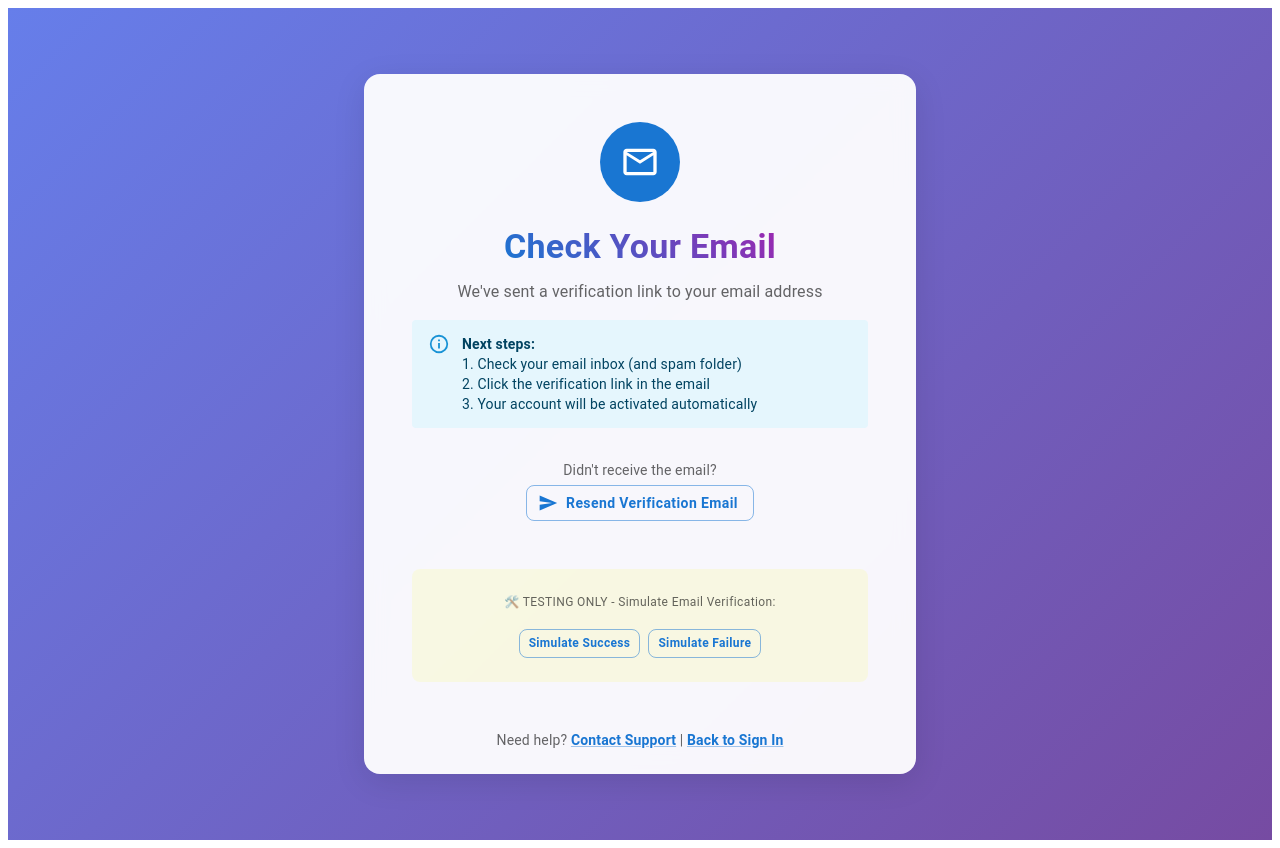
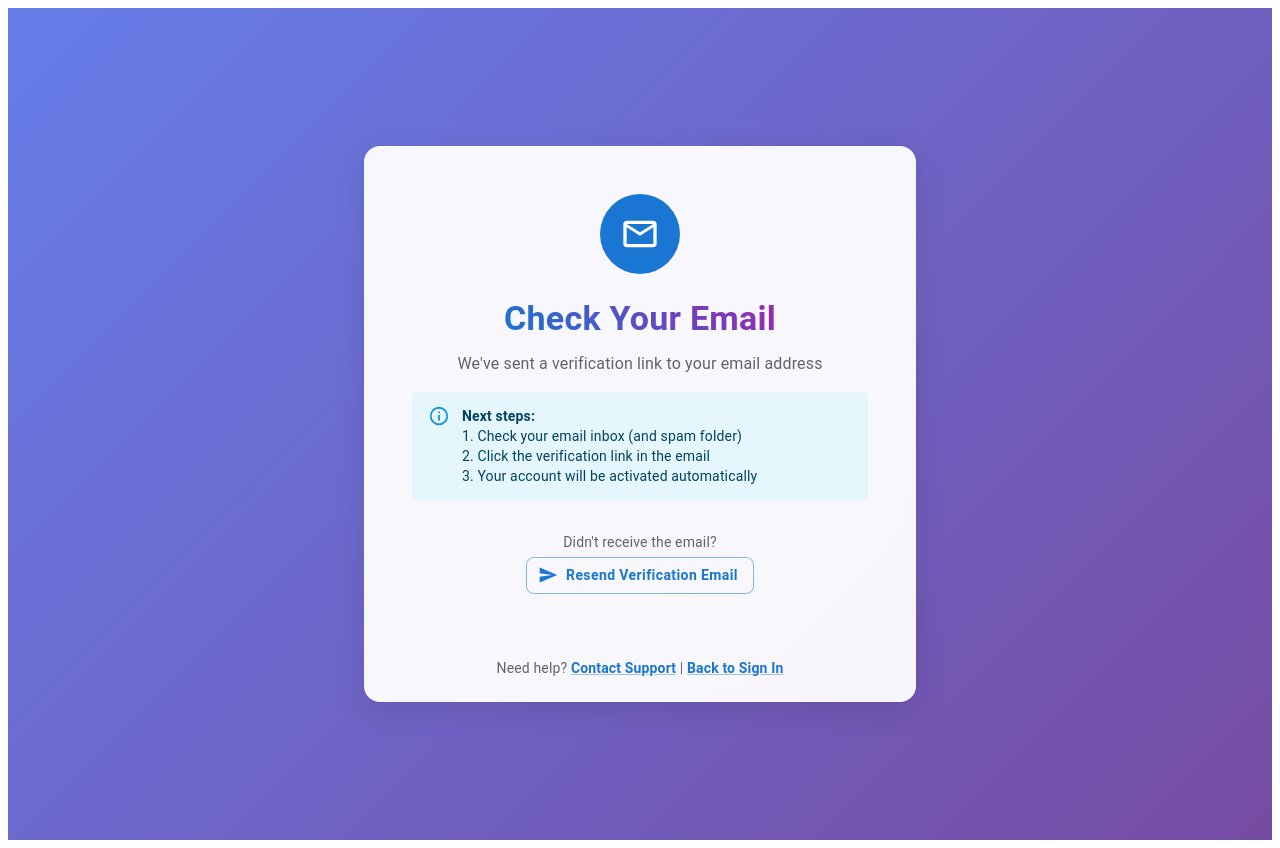
Before and after one commit to zenmeraki7/Metamatrix-Affiliates, a React (Vite) app: page /verify-email in a window 1280 px wide. Built offline with nearby package versions, Linux system fonts and the light colour scheme.

Commit message:
login,signUp,VerifyEmail integration completed

```diff
--- a/src/pages/Auth/Login.jsx
+++ b/src/pages/Auth/Login.jsx
@@ -27,7 +27,7 @@ import {
   Facebook,
   GitHub
 } from '@mui/icons-material';
-
+import axios from 'axios';
  function Login() {
   const [showPassword, setShowPassword] = useState(false);
   const [formData, setFormData] = useState({
@@ -79,7 +79,25 @@ import {
     if (!validateForm()) return;
 
     setIsLoading(true);
+    try{
+const response = await axios.post('http://localhost:58307/referral/affiliate-userlogin', {
+  email: formData.email,
+  password: formData.password
+});
+localStorage.setItem('affiliateToken', response.data.token);
+localStorage.setItem('affiliateUser', JSON.stringify(response.data.user));
 
+// Optional: Redirect to dashboard
+window.location.href = '/dashboard';
+
+      console.log('Login successful:', response);
+    }
+    catch(error) {
+      console.error('Login error:', error);
+      setIsLoading(false);
+setErrors({ general: error.response?.data?.message || 'Login failed. Please try again.' });
+      return;
+    }
     // Simulate API call
     setTimeout(() => {
       setIsLoading(false);
--- a/src/pages/Auth/SignUp.jsx
+++ b/src/pages/Auth/SignUp.jsx
@@ -31,7 +31,7 @@ import {
 } from '@mui/icons-material';
 import { createTheme, ThemeProvider } from '@mui/material/styles';
 import { useNavigate } from 'react-router-dom';
-
+import axios from 'axios';
 const theme = createTheme({
   palette: {
     primary: {
@@ -95,6 +95,7 @@ export default function MUISignUpForm() {
   const [errors, setErrors] = useState({});
   const [isLoading, setIsLoading] = useState(false);
   const [showSuccess, setShowSuccess] = useState(false);
+  const [showError, setShowError] = useState(false);
 
   const handleInputChange = (e) => {
     const { name, value } = e.target;
@@ -160,12 +161,35 @@ export default function MUISignUpForm() {
     if (!validateForm()) return;
 
     setIsLoading(true);
+    try{
+const { name, email, password } = formData;
+const response = await axios.post('http://localhost:58307/referral/affiliate-usersignup', {
+  name,
+  email,
+  password,
+});
+console.log('Response:', response);
 
-    setTimeout(() => {
-      setIsLoading(false);
-      setShowSuccess(true);
-      setTimeout(() => setShowSuccess(false), 4000);
-    }, 2000);
+if (response.status === 200) {
+  setShowSuccess(true);
+  setTimeout(() => {
+    setShowSuccess(false);
+    navigate('/verify-email');
+  }, 3000);
+}
+    }
+ catch (error) {
+  setIsLoading(false);
+  const message = error.response?.data?.message || 'Failed to create account. Please try again.';
+  setErrors({ form: message });
+  setShowError(true);
+
+  // Auto-close after 4 seconds
+  setTimeout(() => {
+    setShowError(false);
+  }, 4000);
+}
+
   };
 
   const passwordStrength = getPasswordStrength(formData.password);
@@ -205,6 +229,16 @@ export default function MUISignUpForm() {
                     Join us and start your journey
                   </Typography>
                 </Box>
+{/* Error Alert */}
+<Collapse in={!!errors.form}>
+  <Alert
+    severity="error"
+    onClose={() => setErrors(prev => ({ ...prev, form: '' }))}
+    sx={{ mb: 3, borderRadius: 2 }}
+  >
+    {errors.form}
+  </Alert>
+</Collapse>
 
                 {/* Success Alert */}
                 <Collapse in={showSuccess}>
@@ -337,7 +371,7 @@ export default function MUISignUpForm() {
                     fullWidth
                     variant="contained"
                     disabled={isLoading}
-                    onClick={()=>navigate('/verify-email')}
+                    // onClick={()=>navigate('/verify-email')}
                     sx={{
                       py: 1.5,
                       background: 'linear-gradient(45deg, #1976d2, #9c27b0)',
--- a/src/pages/Auth/VerifyEmail.jsx
+++ b/src/pages/Auth/VerifyEmail.jsx
@@ -1,4 +1,5 @@
 import React, { useState, useEffect } from 'react';
+import { useLocation } from 'react-router-dom';
 import {
   Box,
   Button,
@@ -63,6 +64,7 @@ const theme = createTheme({
 });
 
 export default function VerifyEmailPage() {
+  const location = useLocation();
   const [currentStep, setCurrentStep] = useState(0); // 0: pending, 1: verifying, 2: success, 3: failed
   const [isLoading, setIsLoading] = useState(false);
   const [userEmail, setUserEmail] = useState('');
@@ -71,46 +73,18 @@ export default function VerifyEmailPage() {
  useEffect(() => {
   const urlParams = new URLSearchParams(window.location.search);
   const token = urlParams.get('token');
-    const email = urlParams.get('email');
-    const verify = urlParams.get('verify');
-
-    if (email) {
-      setUserEmail(decodeURIComponent(email));
-    }
-
-    if (token && verify === 'email') {
-      // Start verification process
+  if (token) {
     setCurrentStep(1);
-      verifyEmail(token);
-    } else if (!token && !verify) {
-      // User came directly to verify page without token (show pending state)
+    verifyEmail(token); // Pass it to function
+  } else {
     setCurrentStep(0);
   }
 }, []);
 
  const verifyEmail = async (token) => {
   setIsLoading(true);
-
   try {
-      // Simulate API call to verify email
-      setTimeout(() => {
-        setIsLoading(false);
-
-        // Check if this is a test token to force specific result
-        if (token === 'success123') {
-          setCurrentStep(2); // Force success
-        } else if (token === 'fail123') {
-          setCurrentStep(3); // Force failure
-        } else {
-          // For real tokens, simulate random success/failure (70% success rate)
-          const isSuccess = Math.random() > 0.3;
-          setCurrentStep(isSuccess ? 2 : 3);
-        }
-      }, 3000);
-
-      // In production, replace with actual API call:
-      /*
-      const response = await fetch('/api/auth/verify-email', {
+    const response = await fetch(`http://localhost:58307/referral/affiliate-userverify?token=${token}`, {
       method: 'POST',
       headers: {
         'Content-Type': 'application/json',
@@ -122,17 +96,18 @@ export default function VerifyEmailPage() {
     setIsLoading(false);
 
     if (response.ok) {
-        setCurrentStep(2); // Success
-        setUserEmail(data.email || userEmail);
+      setCurrentStep(2);
+      setUserEmail(data?.data?.user?.email || userEmail);
     } else {
-        setCurrentStep(3); // Failed
+      setCurrentStep(3);
     }
-      */
   } catch (error) {
     setIsLoading(false);
-      setCurrentStep(3); // Failed
+    setCurrentStep(3);
   }
 };
+
+
 
   const handleResendVerification = () => {
     setIsLoading(true);
@@ -232,34 +207,7 @@ export default function VerifyEmailPage() {
                       {isLoading ? 'Sending...' : 'Resend Verification Email'}
                     </Button>
 
-                    {/* Testing Section - Remove in production */}
-                    <Box mt={4} p={3} bgcolor="rgba(255,255,0,0.1)" borderRadius={2}>
-                      <Typography variant="caption" color="text.secondary" display="block" mb={2}>
-                        🛠️ TESTING ONLY - Simulate Email Verification:
-                      </Typography>
-                      <Box display="flex" gap={1} justifyContent="center" flexWrap="wrap">
-                        <Button
-                          variant="outlined"
-                          size="small"
-                          onClick={() => {
-                            window.location.href = window.location.origin + window.location.pathname + '?token=success123&verify=email&email=' + encodeURIComponent(userEmail || 'test@example.com');
-                          }}
-                          sx={{ fontSize: '0.75rem' }}
-                        >
-                          Simulate Success
-                        </Button>
-                        <Button
-                          variant="outlined"
-                          size="small"
-                          onClick={() => {
-                            window.location.href = window.location.origin + window.location.pathname + '?token=fail123&verify=email&email=' + encodeURIComponent(userEmail || 'test@example.com');
-                          }}
-                          sx={{ fontSize: '0.75rem' }}
-                        >
-                          Simulate Failure
-                        </Button>
-                      </Box>
-                    </Box>
+
                   </Box>
                 )}
 
```
Lines whose indentation alone changed are shown as unchanged.
